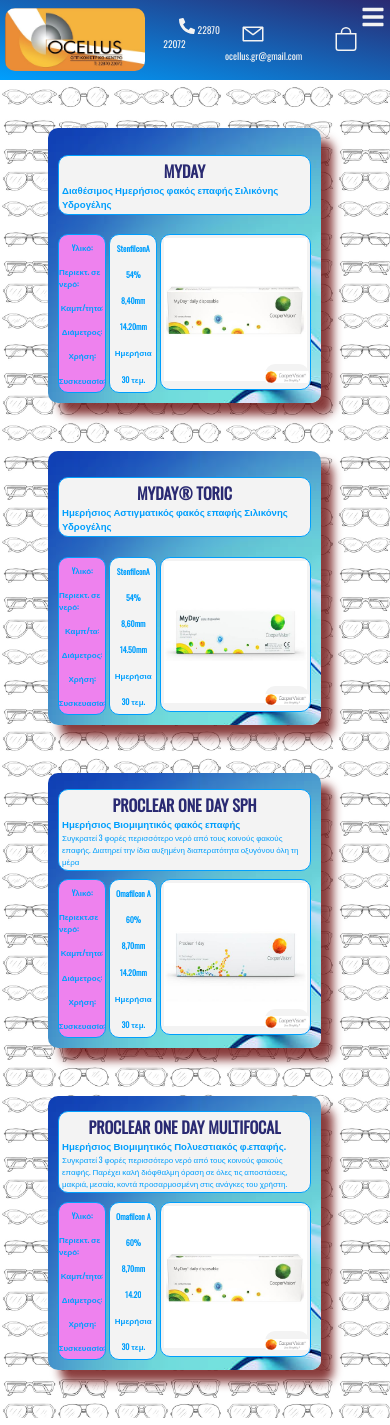
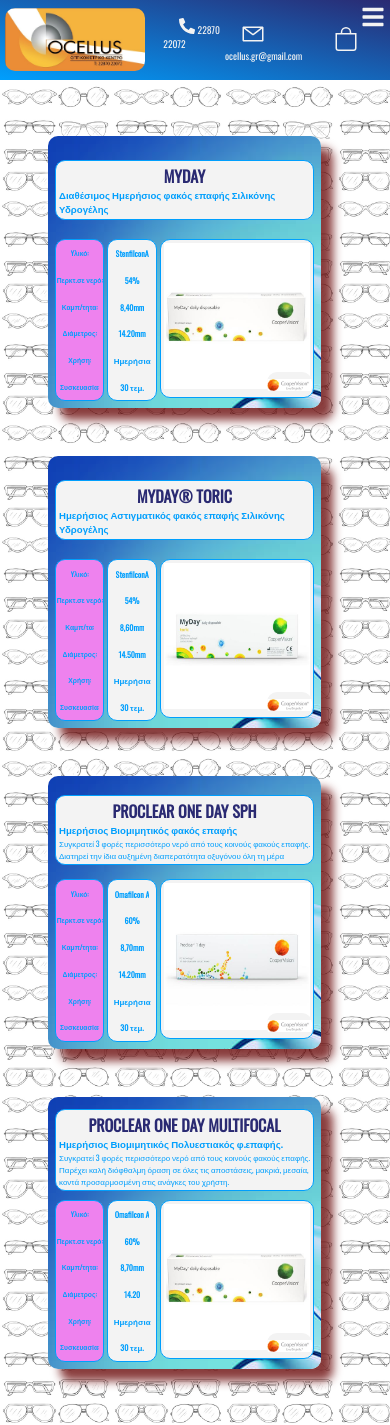
Before and after one commit to gioStam77/site-Ocellus, a React (Create React App) app: page /dailies in a window 390 px wide. Built offline with nearby package versions, Linux system fonts and the light colour scheme.

Commit message:
transitionDailies

```diff
--- a/src/App.css
+++ b/src/App.css
@@ -216,6 +216,7 @@
   align-content: center;
   margin: 5px;
 }
+
 .glassesItem {
   flex: 0 1 auto;
   margin: 5px;
@@ -230,6 +231,7 @@
   border-radius: 10px;
   box-shadow: 0 8px 12px rgba(0, 0, 0, 0.3);
 }
+
 .glassesItem h3 {
   color: var(--mainBlue);
   text-transform: uppercase;
@@ -269,6 +271,7 @@
   border-radius: 10px;
   box-shadow: 12px 12px 10px rgba(109, 14, 14, 0.8);
 }
+
 .dailies-container {
   background-image: url(./IMAGES/cLens1.jpg);
   box-sizing: border-box;
@@ -280,7 +283,8 @@
   grid-template-columns: repeat(5, 1fr);
   grid-template-rows: 30px 60px;
   grid-gap: 3px;
-  padding: 10px;
+  padding: 7px;
+  transition: max-width 0.2s;
 }
 
 .a1 {
@@ -339,7 +343,7 @@
 
 .a3 h6 {
   color: var(--lightBlue);
-  font-size: clamp(0.5rem, 1.2vw, 1rem);
+  font-size: clamp(0.42rem, 1.2vw, 1rem);
 }
 .a4 {
   background-color: var(--mainWhite);
@@ -374,6 +378,7 @@
   * {
     overflow-x: hidden;
   }
+
   .menu-icon {
     display: block;
     position: absolute;
@@ -474,6 +479,17 @@
   * {
     overflow-x: hidden;
   }
+  .dailies-wrapper {
+    width: 100%;
+    margin-top: 0.5rem;
+    margin-bottom: 0.5rem;
+  }
+  .dailies-wrapper :hover {
+    max-width: 90%;
+
+    margin: auto;
+  }
+
   .nav-item {
     font-size: 0.9rem;
   }
@@ -492,6 +508,7 @@
   * {
     overflow-x: hidden;
   }
+
   .nav-item {
     font-size: 0.6rem;
   }
--- a/src/Components/Dailies.js
+++ b/src/Components/Dailies.js
@@ -3,7 +3,7 @@
 
 function Dailies() {
   return (
-    <>
+    <div className="dailies-wrapper">
       <div className="dailies-container">
         <div className="a1">
           <h3 className="text-blue">MyDay</h3>
@@ -14,7 +14,7 @@
         </div>
         <div className="a3">
           <h6>Yλικό:</h6>
-          <h6>Περιεκτ. σε νερό:</h6>
+          <h6>Περκτ.σε νερό:</h6>
           <h6>Καμπ/τητα:</h6>
           <h6>Διάμετρος:</h6>
           <h6>Χρήση:</h6>
@@ -43,7 +43,7 @@
         </div>
         <div className="a3">
           <h6>Yλικό:</h6>
-          <h6>Περιεκτ. σε νερό:</h6>
+          <h6>Περκτ.σε νερό:</h6>
           <h6>Καμπ/τα:</h6>
           <h6>Διάμετρος:</h6>
           <h6>Χρήση:</h6>
@@ -76,7 +76,7 @@
         </div>
         <div className="a3">
           <h6>Yλικό:</h6>
-          <h6>Περιεκτ.σε νερό:</h6>
+          <h6>Περκτ.σε νερό:</h6>
           <h6>Καμπ/τητα:</h6>
           <h6>Διάμετρος:</h6>
           <h6>Χρήση:</h6>
@@ -110,7 +110,7 @@
         </div>
         <div className="a3">
           <h6>Yλικό:</h6>
-          <h6>Περιεκτ. σε νερό:</h6>
+          <h6>Περκτ.σε νερό:</h6>
           <h6>Καμπ/τητα:</h6>
           <h6>Διάμετρος:</h6>
           <h6>Χρήση:</h6>
@@ -129,7 +129,7 @@
           <img src="./images/CooperVision.jpg" alt="cooper vision image" />
         </div>
       </div>
-    </>
+    </div>
   );
 }
 
```
Also changed, not shown: 1 other file (tests, documents, lock files or other folders).
